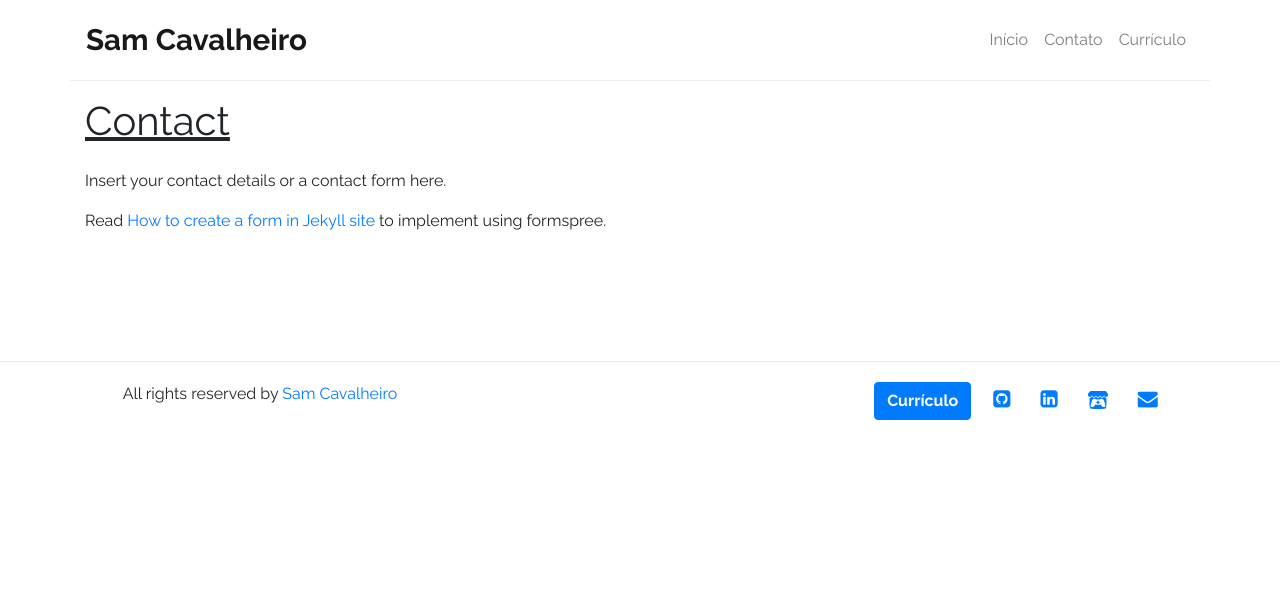
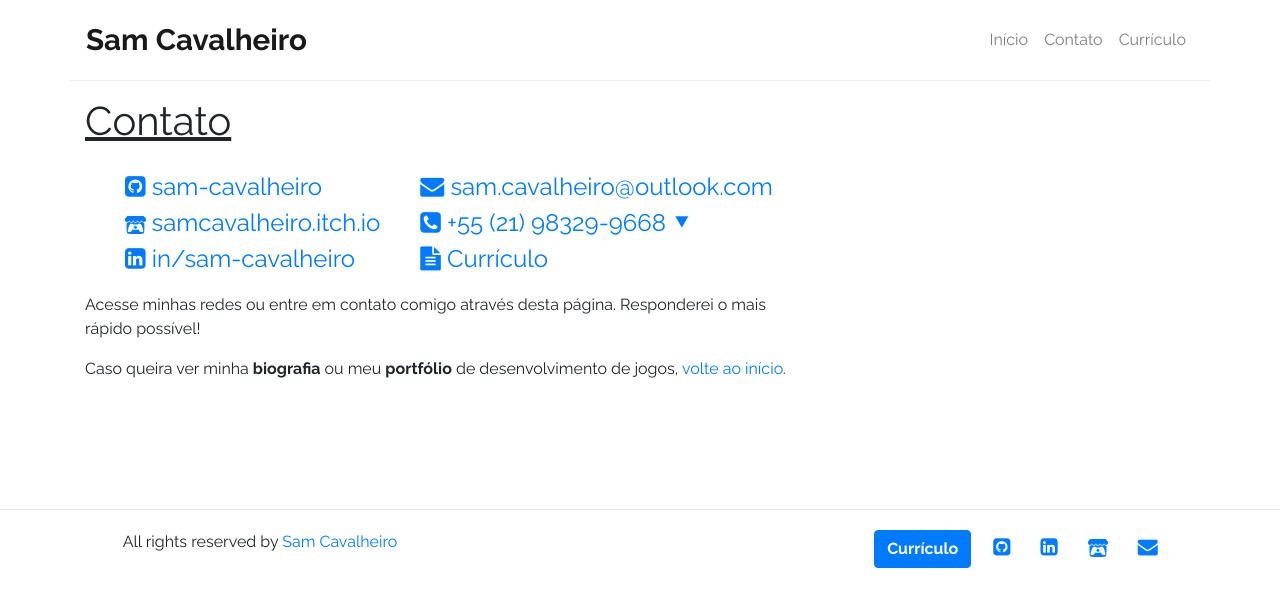
Before and after one commit to sam-cavalheiro/sam-cavalheiro.github.io, a Jekyll site: the page built from contact.html, in a window 1280 px wide. Shown: the top 607 px of the page. Built offline with Jekyll 4.4.1, drawn with Linux system fonts in a browser that asks for light colours.

Commit message:
Adiciona página de contato
contact.html é adicionada e substitui contact.md, que antes era apenas
uma página feita pelo do template.

```diff
--- a/_sass/_layout.scss
+++ b/_sass/_layout.scss
@@ -102,6 +102,16 @@ footer {
 
 .facebook img {
   width: 16px;
+}
+
+.contact {
+  list-style: none;
+  display: block;
+  font-size: 1.5em;
+}
+
+.contact img {
+  width: 20.5px;
 }
 
 .recent ul {
--- /dev/null
+++ b/contact.html
@@ -0,0 +1,67 @@
+---
+layout: page
+title: Contato
+permalink: /contact/
+---
+
+<div style="display:flex;">
+  <ul>
+  <!-- <ul style="width:50%;"> -->
+    {% if site.github %}
+      <li class="contact github">
+        <a target="_blank" href="{{site.github}}">
+          <i class="fa fa-github-square"></i> {{ site.github | remove_first: "http://github.com/" }}
+        </a>
+      </li>
+    {% endif %}
+    {% if site.itchio %}
+      <li class="contact itchio">
+        <a target="_blank" href="{{site.itchio}}">
+          <img src="/images/itchio.svg" /> {{ site.itchio | remove_first: "https://" }}
+        </a>
+      </li>
+    {% endif %}
+    {% if site.linkedin %}
+      <li class="contact linkedin">
+        <a target="_blank" href="{{site.linkedin}}">
+          <i class="fa fa-linkedin-square"></i> {{ site.linkedin | remove_first: "https://www.linkedin.com/" }}
+        </a>
+      </li>
+    {% endif %}
+  </ul>
+  <!-- <ul style="width:50%;"> -->
+  <ul>
+    {% if site.email %}
+      <li class="contact email">
+        <a href="mailto:{{site.email}}"><i class="fa fa-envelope"></i> {{ site.email }}</a>
+      </li>
+    {% endif %}
+    {% if site.telephone %}
+      {% assign telNumPart1 = site.telephone | slice: 0, 2 %}
+      {% assign telNumPart2 = site.telephone | slice: 2, 2 %}
+      {% assign telNumPart3 = site.telephone | slice: 4, 5 %}
+      {% assign telNumPart4 = site.telephone | slice: 9, 4 %}
+      <li class="contact telephone">
+        <div class="dropdown show">
+          <a href="#" role="button" id="dropdownMenuLink" data-toggle="dropdown" aria-haspopup="true" aria-expanded="false">
+            <i class="fa fa-phone-square" aria-hidden="true"></i> +{{ telNumPart1 }} ({{ telNumPart2 }}) {{ telNumPart3 }}-{{ telNumPart4 }} ⯆
+          </a>
+
+          <div class="dropdown-menu" aria-labelledby="dropdownMenuLink">
+            <a class="dropdown-item" href="tel:{{ site.telephone }}"><i class="fa fa-phone" aria-hidden="true"></i> Telefone</a>
+            <a class="dropdown-item" href="https://wa.me/{{ site.telephone }}"><i class="fa fa-whatsapp" aria-hidden="true"></i> WhatsApp</a>
+            <a class="dropdown-item" href="https://t.me/{{ site.telephone }}"><i class="fa fa-telegram" aria-hidden="true"></i> Telegram</a>
+          </div>
+        </div>
+      </li>
+    {% endif %}
+    {% if site.curriculum %}
+      <li class="contact curriculum">
+        <a target="_blank" href="{{ site.curriculum }}"><i class="fa fa-file-text"></i> Currículo</a>
+      </li>
+    {% endif %}
+  </ul>
+</div>
+
+<p>Acesse minhas redes ou entre em contato comigo através desta página. Responderei o mais rápido possível!</p>
+<p>Caso queira ver minha <b>biografia</b> ou meu <b>portfólio</b> de desenvolvimento de jogos, <a href="/">volte ao início</a>.</p>
--- a/contact.md
+++ /dev/null
@@ -1,9 +0,0 @@
----
-layout: page
-title: Contact
-permalink: /contact/
----
-
-Insert your contact details or a contact form here.
-
-Read [How to create a form in Jekyll site](http://blog.webjeda.com/jekyll-contact-form/){: target="\_blank"} to implement using formspree.
```
